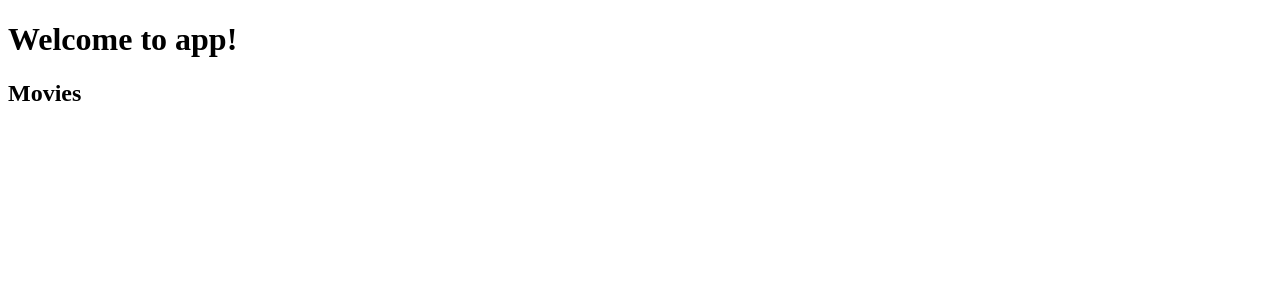
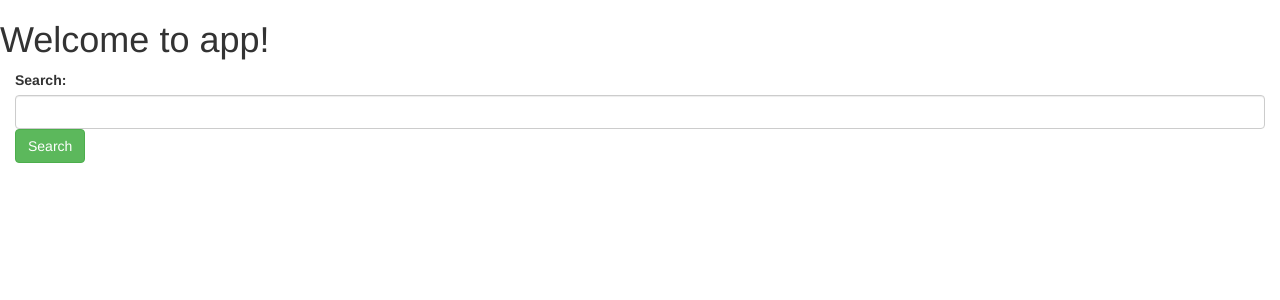
Before and after one commit to technodivergent/movie-seen-v2, an Angular app: page / in a window 1280 px wide. Shown: the top 300 px of the page. Built offline with nearby package versions, Linux system fonts and the light colour scheme; no server answers.

Commit message:
Added search and updated MoviesService

```diff
--- a/src/app/app.component.html
+++ b/src/app/app.component.html
@@ -1,2 +1,2 @@
 <h1>Welcome to {{title}}!</h1>
-<app-movies></app-movies>
+<app-search></app-search>
--- a/src/app/movies/movies.component.html
+++ b/src/app/movies/movies.component.html
@@ -1,3 +1,6 @@
-<h2>Movies</h2>
-
-<span class="badge">{{movie.year}}</span> {{movie.title}}
+<div class="container-fluid">
+  <div class="row">
+    <h2>Movies</h2>
+    <span class="badge">{{movie.year}}</span> {{movie.title}}
+  </div>
+</div>
--- a/src/app/movies/movies.component.ts
+++ b/src/app/movies/movies.component.ts
@@ -15,13 +15,17 @@ export class MoviesComponent implements OnInit {
 
   ngOnInit() {
     this.movie = new Movie();
-    this.getMovie('The Matrix');
+    this.getMovieByTitle('The Matrix');
   }
 
-  getMovie(query: string) {
-    this.movieService.getMovie(query).subscribe(d => {
+  getMovieByTitle(query: string) {
+    this.movieService.getMovieByTitle(query).subscribe(d => {
       this.movie.title = d['Title'];
       this.movie.year = d['Year'];
+      this.movie.rated = d['Rated'];
+      this.movie.released = d['Released'];
+      this.movie.runtime = d['Runtime'];
+      this.movie.genre = d['Genre'];
     });
     console.log(this.movie);
   }
--- /dev/null
+++ b/src/app/search/search.component.css
@@ -0,0 +1 @@
+@import url('https://unpkg.com/bootstrap@3.3.7/dist/css/bootstrap.min.css');
--- /dev/null
+++ b/src/app/search/search.component.html
@@ -0,0 +1,13 @@
+<div class="container-fluid">
+  <div class="row">
+    <div class="col-md-12">
+      <div class="form-group">
+        <form>
+          <label for="query">Search: </label>
+          <input #query type="text" class="form-control" required>
+          <button (click)="onClick(query.value)" type="submit" class="btn btn-success">Search</button>
+        </form>
+      </div>
+    </div>
+  </div>
+</div>
--- /dev/null
+++ b/src/app/search/search.component.ts
@@ -0,0 +1,22 @@
+import { Component, OnInit } from '@angular/core';
+
+@Component({
+  selector: 'app-search',
+  templateUrl: './search.component.html',
+  styleUrls: ['./search.component.css']
+})
+export class SearchComponent implements OnInit {
+  query = '';
+
+  constructor() { }
+
+  ngOnInit() {
+  }
+
+  onClick(query: string) {
+    if (query) {
+      console.log(query);
+    }
+  }
+
+}
--- a/src/app/services/movies.service.ts
+++ b/src/app/services/movies.service.ts
@@ -1,6 +1,8 @@
 import { Injectable } from '@angular/core';
-import { HttpClient } from '@angular/common/http';
+import { HttpClient, HttpHeaders, HttpResponse } from '@angular/common/http';
 import { Movie } from '../models/movie';
+import { Observable, of } from 'rxjs';
+import { catchError, map, tap } from 'rxjs/operators';
 
 @Injectable({
   providedIn: 'root'
@@ -10,9 +12,7 @@ export class MoviesService {
   base_url = 'http://www.omdbapi.com/?apikey=' + this.api_key;
   constructor(private _http: HttpClient) { }
 
-  getMovie(movie_title: string) {
-    const query = '&t=' + movie_title;
-    console.log(this.base_url + query);
-    return this._http.get(this.base_url + query);
+  getMovieByTitle(movie_title: string): Observable<Movie> {
+    return this._http.get<Movie>(`${this.base_url}&t=${movie_title}`);
   }
 }
```
Also changed, not shown: src/app/app.module.ts (+6 -2 lines), 1 other file (tests, documents, lock files or other folders).
